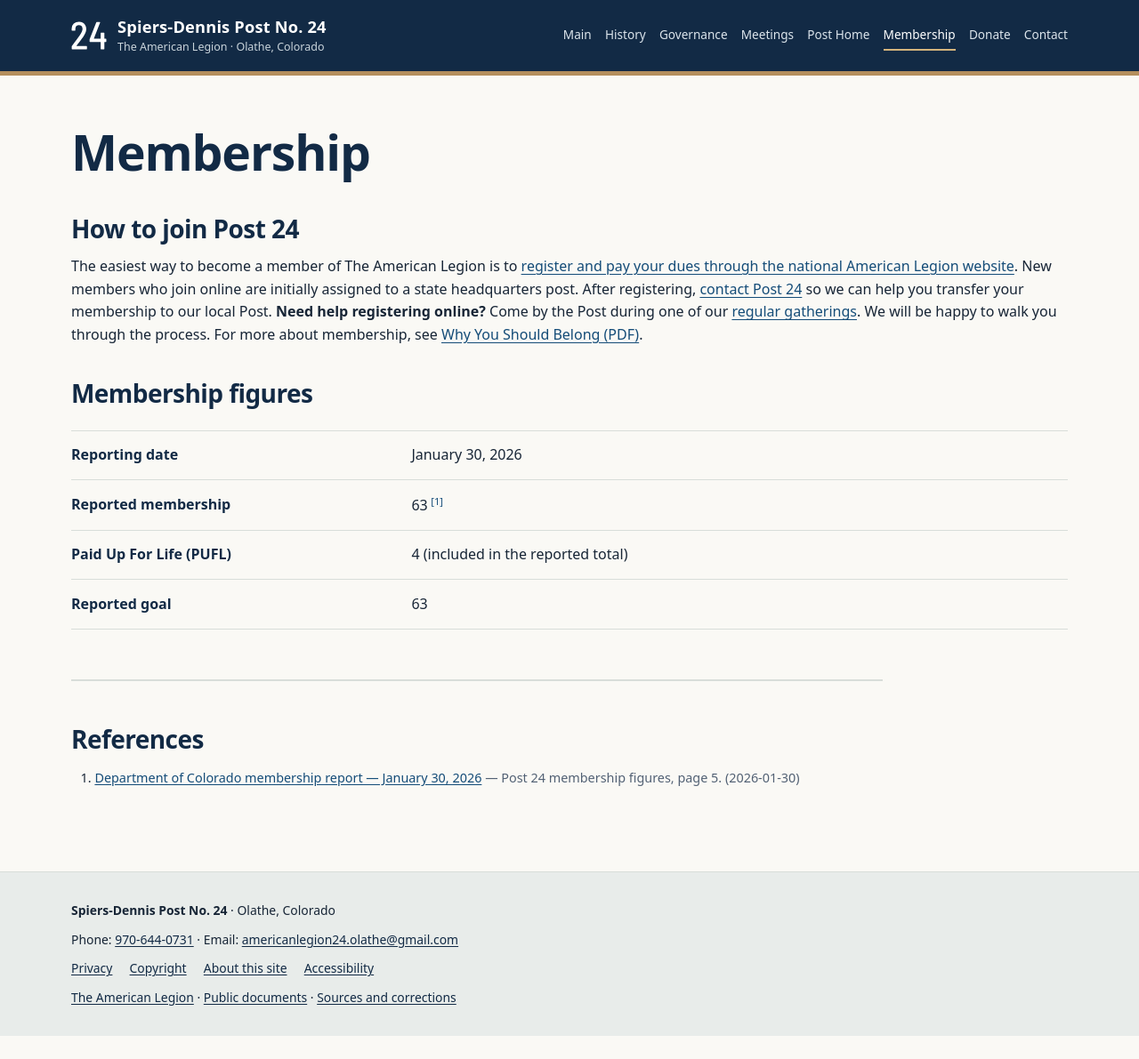
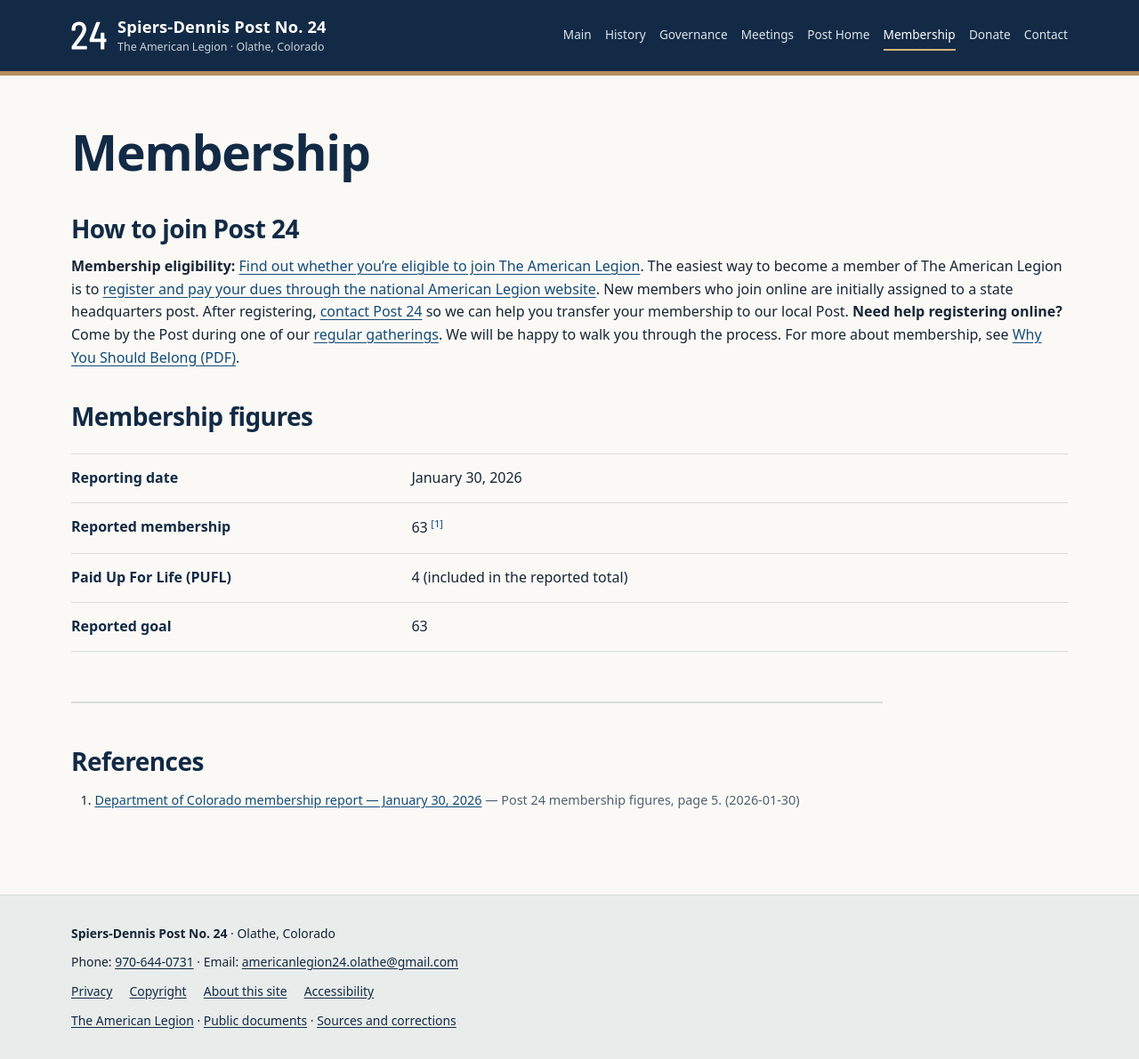
Before and after one commit to SPIERS-DENNIS-POST/spiers-dennis-post.github.io, a Jekyll site: the page built from membership/index.md, in a window 1280 px wide. Shown: the whole page at 89% size. Built offline with Jekyll 4.4.1, drawn with Linux system fonts in a browser that asks for light colours; before the commit the page ends 1165 px from its top, so only the background shows below that.

Commit message:
Add national membership eligibility link

```diff
--- a/membership/index.md
+++ b/membership/index.md
@@ -18,6 +18,7 @@
 ---
 # Membership
 ## How to join Post 24
+**Membership eligibility:** [Find out whether you're eligible to join The American Legion](https://www.legion.org/faq?utm_source=chatgpt.com).
 The easiest way to become a member of The American Legion is to [register and pay your dues through the national American Legion website](https://www.legion.org/join/).
 New members who join online are initially assigned to a state headquarters post. After registering, [contact Post 24]({{ '/contact/' | relative_url }}) so we can help you transfer your membership to our local Post.
 **Need help registering online?** Come by the Post during one of our [regular gatherings]({{ '/meetings/' | relative_url }}). We will be happy to walk you through the process.
```
